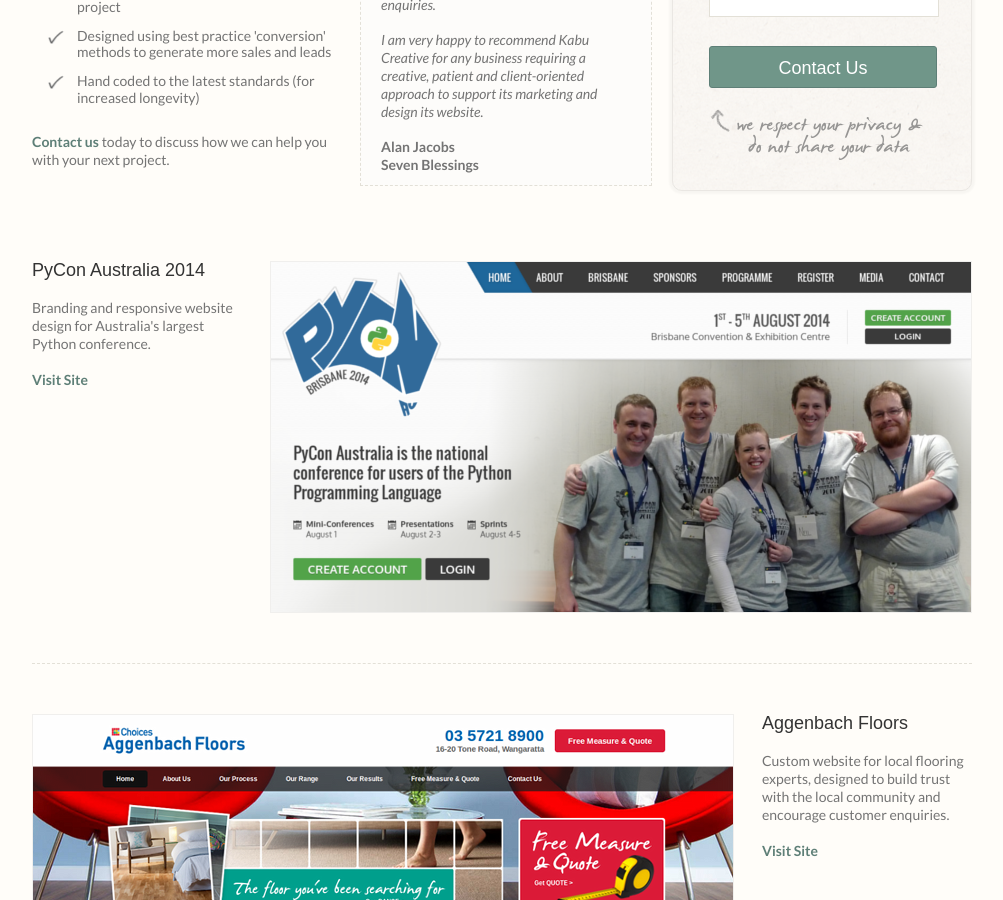
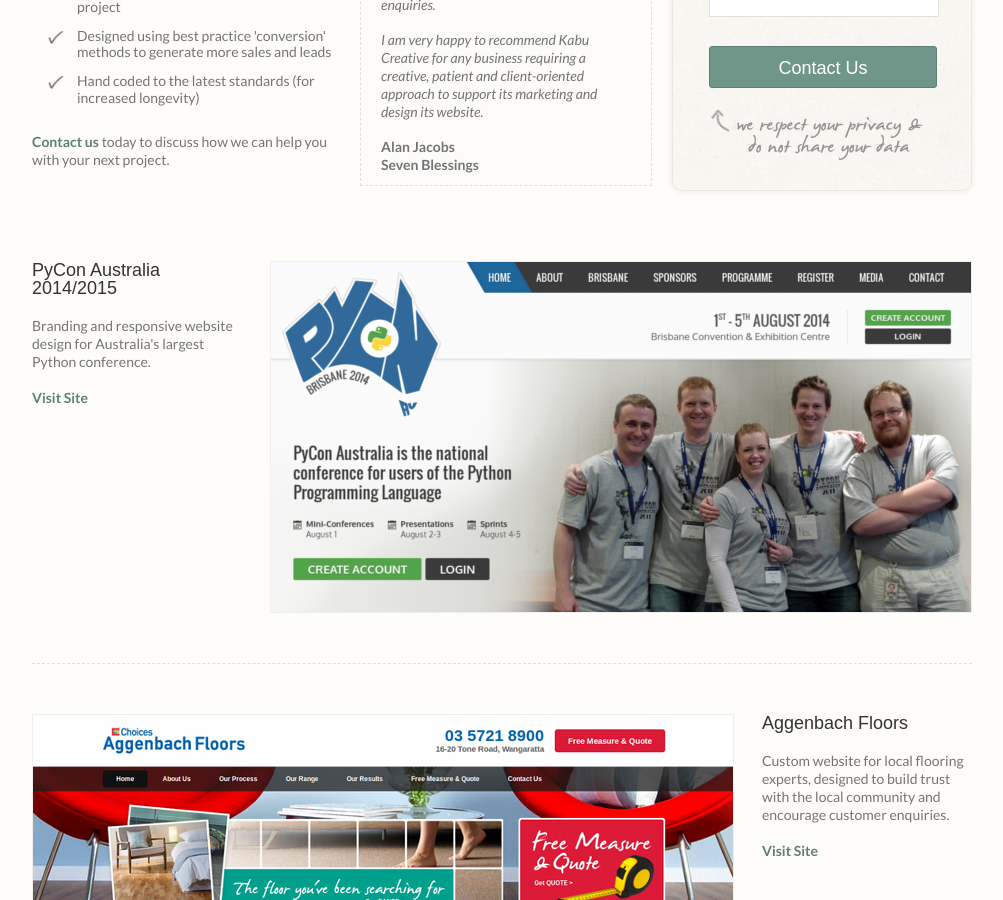
Before and after one commit to KabuCreative/kabucreative.github.io, a Jekyll site: the page built from websites.html, in a window 1280 px wide and 900 px high, scrolled down 678 px. Shown: the whole window, without its empty margins (138-1141 px from the left). Built offline with Jekyll 4.4.1, drawn with Linux system fonts in a browser that asks for light colours; nearby versions of some CDN libraries; some web fonts are replaced.

Commit message:
Update PyConAU link

```diff
--- a/websites.html
+++ b/websites.html
@@ -34,9 +34,9 @@ redirect_from: "/portfolio/"
 
 <div class="project project-odd ">
     <div class="project-text">
-        <h3>PyCon Australia 2014</h3>
+        <h3>PyCon Australia 2014/2015</h3>
         <p>Branding and responsive website design for Australia's largest Python conference.</p>
-        <p><a href="http://2014.pycon-au.org/" rel="nofollow">Visit Site</a></p>
+        <p><a href="http://pycon-au.org/" rel="nofollow">Visit Site</a></p>
     </div>
     <picture>
         <!--[if IE 9]><video style="display: none;"><![endif]-->
```
